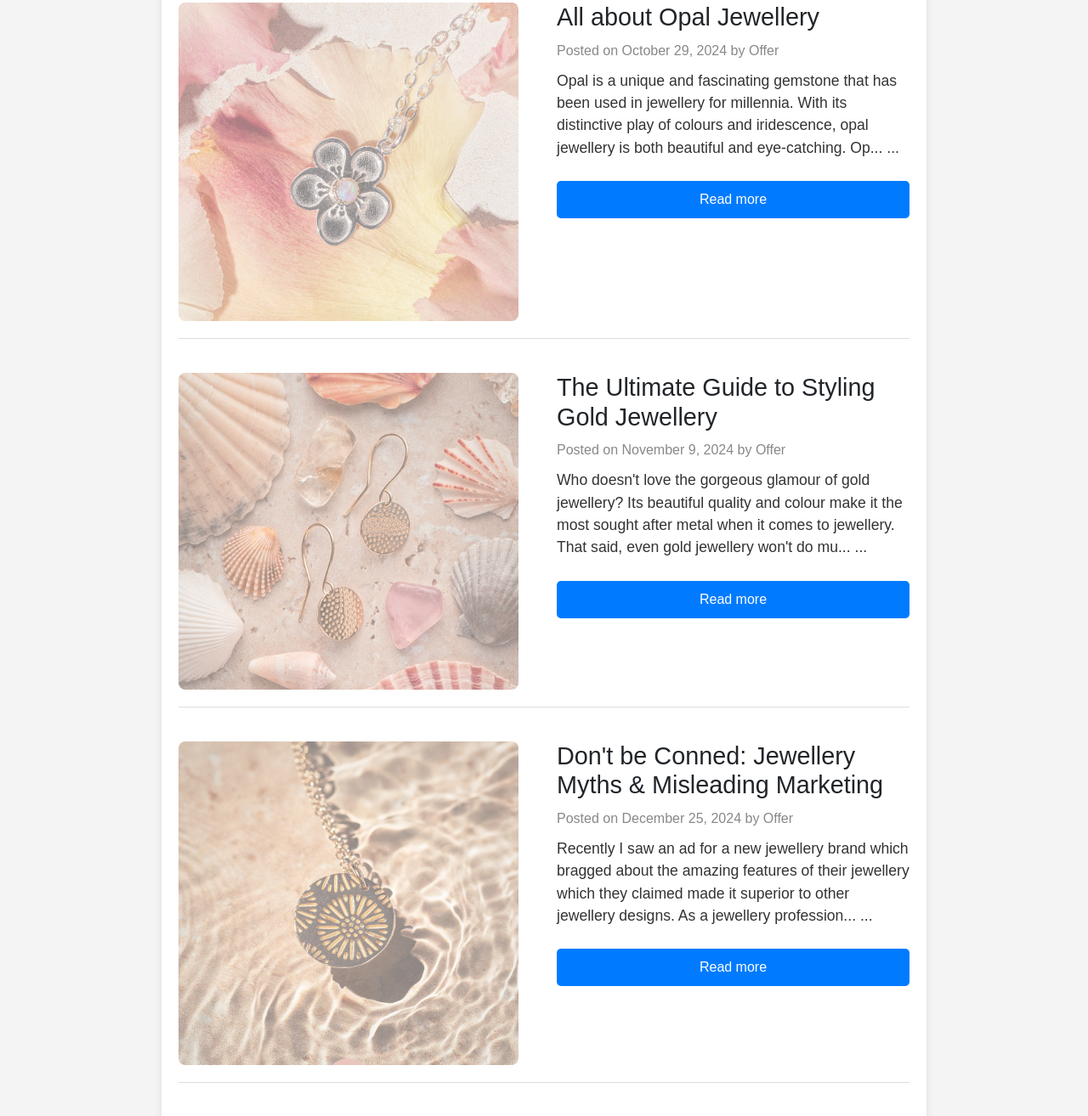
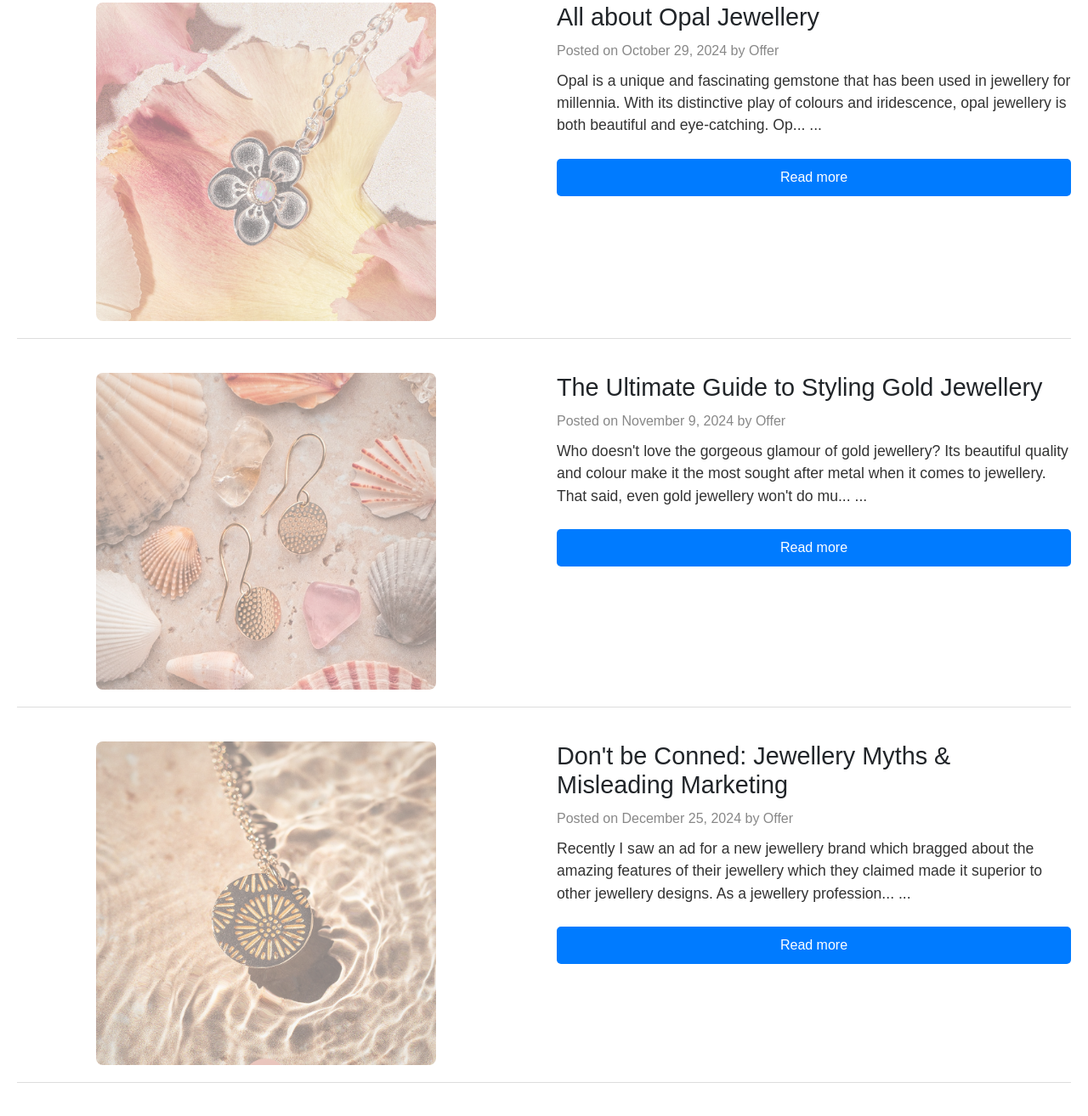
Before and after one commit to deepudeepu002/Jewellery, a plain HTML site: page index.html in a window 1280 px wide. Shown: the part 616-1930 px from the top of the page at 85% size. Drawn offline with nearby package versions, Linux system fonts and the light colour scheme.

Commit message:
css section img/style commit

```diff
--- a/index.html
+++ b/index.html
@@ -17,7 +17,7 @@
 
             <div class="blog-post">
                 <div class="row">
-                    <div class="col-md-6">
+                    <div class="col-md-6 image-section-box">
                         <img src="./image/IMG_20241002_004020.jpg" alt="Blog Image 1" class="blog-image">
                     </div>
                     <div class="col-md-6">
@@ -44,7 +44,7 @@
 
             <div class="blog-post">
                 <div class="row">
-                    <div class="col-md-6">
+                    <div class="col-md-6 image-section-box">
                     <img src="./image/IMG_20241002_003908.jpg" alt="Blog Image 2" class="blog-image">
                     </div>
                     <div class="col-md-6">
@@ -71,7 +71,7 @@
 
             <div class="blog-post">
                 <div class="row">
-                    <div class="col-md-6">
+                    <div class="col-md-6 image-section-box">
                         <img src="./image/IMG_20241002_003934.jpg" alt="Blog Image 2" class="blog-image">
                     </div>
                     <div class="col-md-6">
@@ -98,7 +98,7 @@
 
             <div class="blog-post">
                 <div class="row">
-                    <div class="col-md-6">
+                    <div class="col-md-6 image-section-box">
                         <img src="./image/IMG_20241002_004000.jpg" alt="Blog Image 2" class="blog-image">
                     </div>
                     <div class="col-md-6">
--- a/style.css
+++ b/style.css
@@ -4,11 +4,13 @@ body {
     padding: 0;
     background-color: #f4f4f4;
 }
-.section-blog{
-
+.image-section-box{
+    display: flex;
+    align-items: center;
+    justify-content: center;
 }
 .blog-section {
-    max-width: 900px;
+    /* max-width: 900px; */
     margin: 50px auto;
     padding: 20px;
     background-color: #fff;
```
